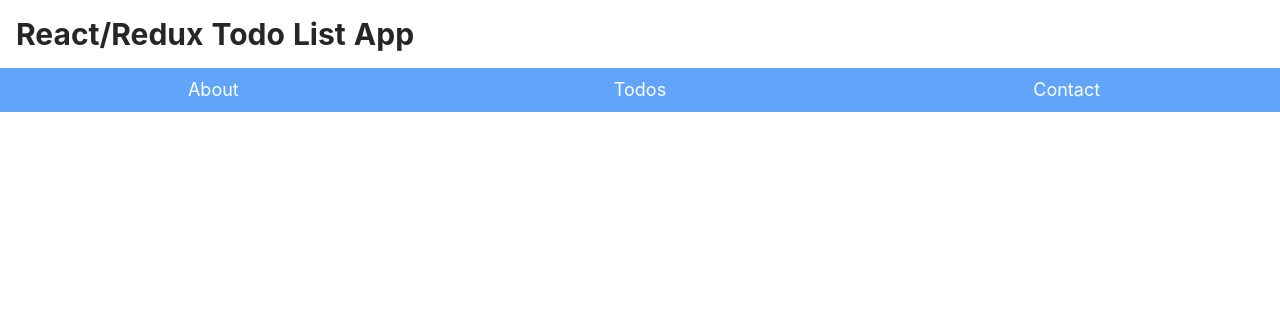
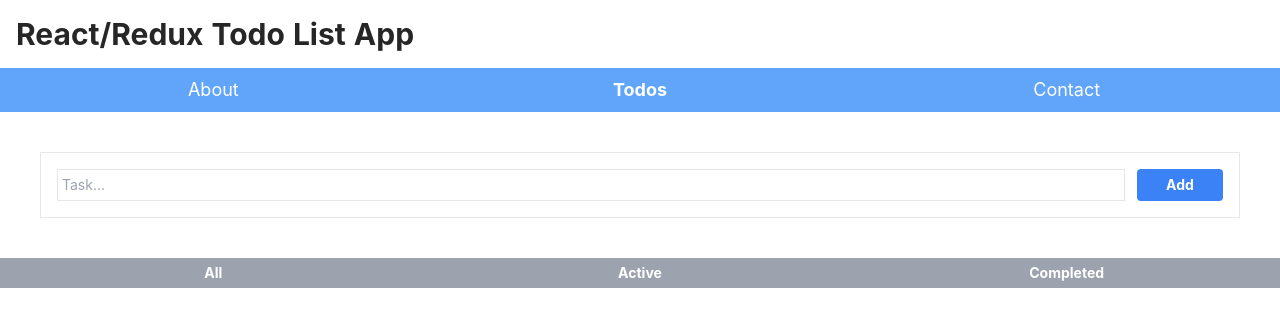
Before and after one commit to gabrielgil245/Project-3, a React (Create React App) app in the folder my-project-3-app/: page /Project-3/todos in a window 1280 px wide. Shown: the top 326 px of the page. Built offline with nearby package versions, Linux system fonts and the light colour scheme.

Commit message:
Altering NavLinks and Routes to better function on GitHub Pages.

```diff
--- a/my-project-3-app/src/App.js
+++ b/my-project-3-app/src/App.js
@@ -81,10 +81,10 @@
       </p>
       <Nav/>
       <Switch>
-        <Route path="/about">
+        <Route path="/Project-3/about">
           <About/>
         </Route>
-        <Route path="/todos">
+        <Route path="/Project-3/todos">
 
           {/* Primarily React */}
           <TodosPage inputText={inputText}
@@ -105,8 +105,9 @@
           onRemoveTask={onRemoveTask}/> */}
 
         </Route>
-        <Redirect exact from= "/" to="/todos"/>
-        <Route path="/contact">
+        <Redirect exact from= "/" to="/Project-3/todos"/>
+        <Redirect exact from= "/Project-3/" to="/Project-3/todos"/>
+        <Route path="/Project-3/contact">
           <Contact/>
         </Route>
       </Switch>
--- a/my-project-3-app/src/components/Nav.js
+++ b/my-project-3-app/src/components/Nav.js
@@ -8,17 +8,17 @@
         <div>
             <div className={"grid grid-cols-9 bg-blue-400 text-lg"}>
                 <span className={"col-span-3 flex justify-center py-2"}>
-                    <NavLink to="/about" activeClassName="font-bold">
+                    <NavLink to="/Project-3/about" activeClassName="font-bold">
                         <span className={"cursor-point text-white hover:underline"}>About</span>
                     </NavLink>
                 </span>
                 <span className={"col-span-3 flex justify-center py-2"}>
-                    <NavLink to="/todos" activeClassName="font-bold">
+                    <NavLink to="/Project-3/todos" activeClassName="font-bold">
                         <span className={"cursor-point text-white hover:underline"}>Todos</span>
                     </NavLink>
                 </span>
                 <span className={"col-span-3 flex justify-center py-2"}>
-                    <NavLink to="/contact" activeClassName="font-bold">
+                    <NavLink to="/Project-3/contact" activeClassName="font-bold">
                         <span className={"cursor-point text-white hover:underline"}>Contact</span>
                     </NavLink>
                 </span>
```
Also changed, not shown: 1 other file (tests, documents, lock files or other folders).
